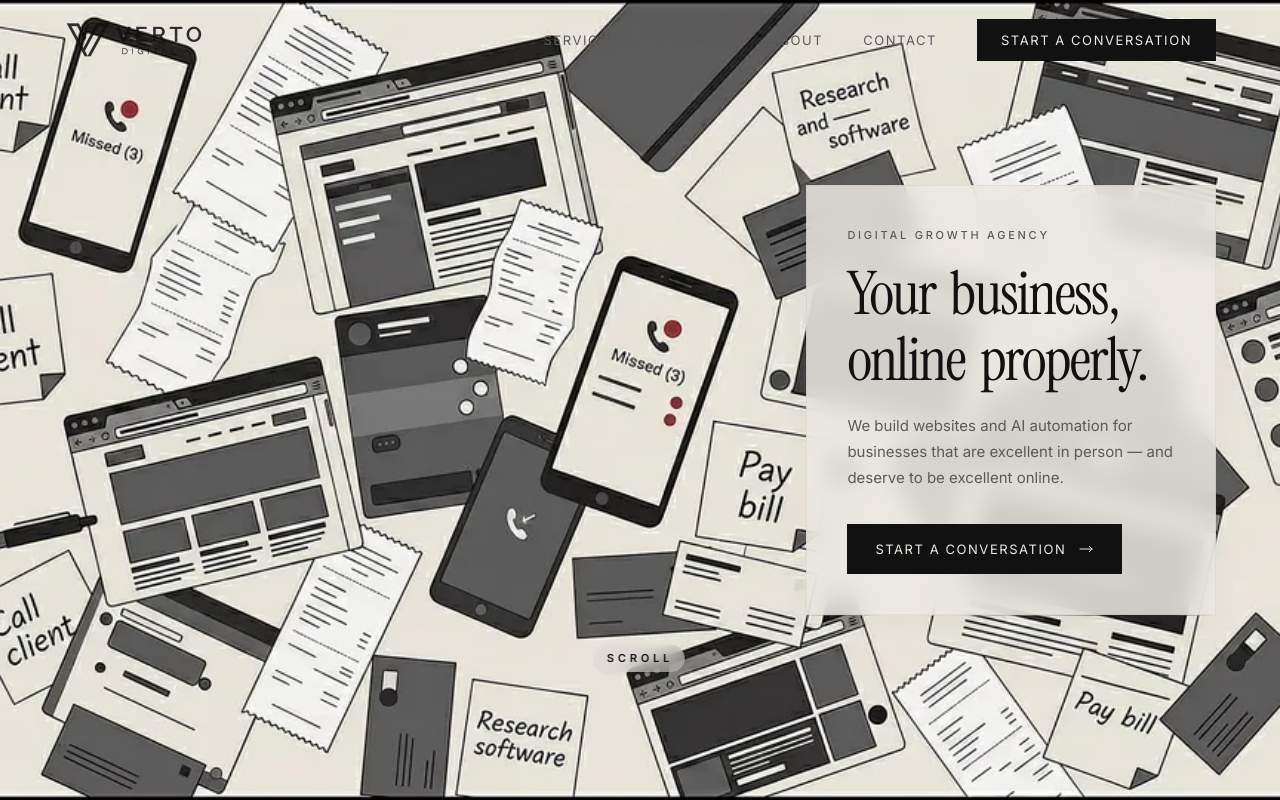
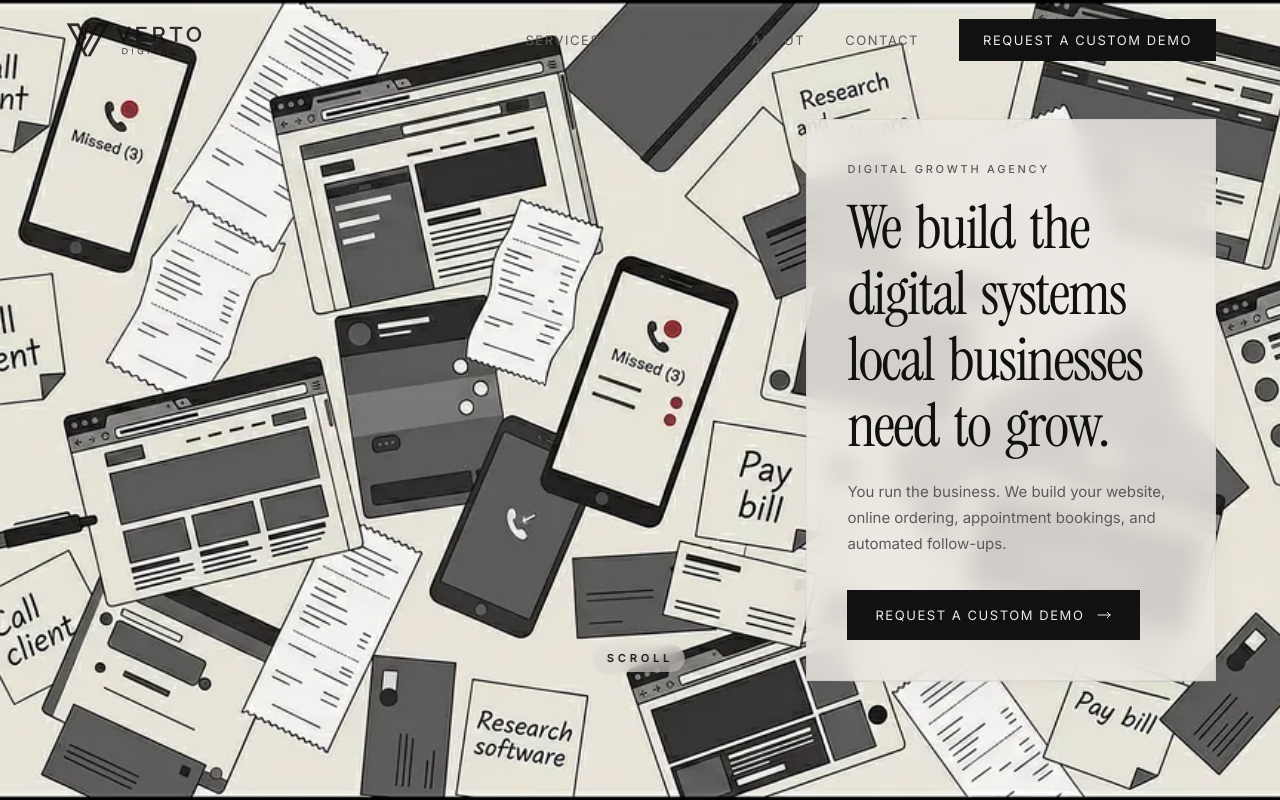
Before and after one commit to blackmangoo/verto-digital-site, a Next.js app: page / in a window 1280 px wide. Shown: the top 800 px of the page. Built offline with nearby package versions, Linux system fonts and the light colour scheme.

Commit message:
feat: align copy with outbound done-for-you sales model

```diff
--- a/src/components/Navbar.tsx
+++ b/src/components/Navbar.tsx
@@ -70,7 +70,7 @@ export default function Navbar() {
                 rel="noopener noreferrer"
                 className="text-[13px] tracking-[0.12em] uppercase bg-ink text-stone px-6 py-2.5 hover:bg-night-light transition-colors duration-300"
               >
-                Start a Conversation
+                Request a Custom Demo
               </a>
             </div>
 
@@ -129,7 +129,7 @@ export default function Navbar() {
                 onClick={() => handleNavClick("#contact")}
                 className="mt-4 text-[13px] tracking-[0.12em] uppercase bg-ink text-stone px-8 py-3"
               >
-                Start a Conversation
+                Request a Custom Demo
               </motion.button>
             </div>
           </motion.div>
--- a/src/components/sections/Contact.tsx
+++ b/src/components/sections/Contact.tsx
@@ -20,7 +20,7 @@ export default function Contact() {
           {/* Left: Headline */}
           <div>
             <h2 className="headline text-[clamp(36px,5vw,64px)] text-ink">
-              Ready to start?
+              Claim your free demo.
             </h2>
             <p className="mt-6 text-[15px] text-grey leading-[1.75] max-w-md">
               We&rsquo;ll audit your current setup and show you a demo &mdash;
--- a/src/components/sections/Hero.tsx
+++ b/src/components/sections/Hero.tsx
@@ -155,7 +155,7 @@ export default function Hero() {
     return () => ctx.revert();
   }, [isLoaded, renderFrame]);
 
-  const headingText = "Your business, online properly.";
+  const headingText = "We build the digital systems local businesses need to grow.";
   const words = headingText.split(" ");
 
   const handleCTA = () => {
@@ -222,15 +222,14 @@ export default function Hero() {
                   </h1>
 
                   <p className="mt-5 text-[15px] text-grey leading-[1.75]">
-                    We build websites and AI automation for businesses that
-                    are excellent in person — and deserve to be excellent online.
+                    You run the business. We build your website, online ordering, appointment bookings, and automated follow-ups.
                   </p>
 
                   <button
                     onClick={handleCTA}
                     className="group mt-8 inline-flex items-center gap-3 bg-ink text-stone px-7 py-3.5 text-[13px] tracking-[0.12em] uppercase hover:bg-night-light transition-colors duration-300"
                   >
-                    Start a Conversation
+                    Request a Custom Demo
                     <svg
                       className="w-4 h-4 group-hover:translate-x-1 transition-transform duration-300"
                       fill="none"
--- a/src/components/sections/Services.tsx
+++ b/src/components/sections/Services.tsx
@@ -6,9 +6,9 @@ import { gsap, ScrollTrigger } from "@/lib/gsapConfig";
 const services = [
   {
     number: "01",
-    title: "Website Development",
+    title: "High-Conversion Websites",
     description:
-      "Sites that load fast, read well, and make the phone ring. Built with care, not from a template.",
+      "Sites that load fast, read well, and make the phone ring. We build premium digital storefronts that turn casual visitors into paying customers.",
   },
   {
     number: "02",
@@ -24,9 +24,9 @@ const services = [
   },
   {
     number: "04",
-    title: "Business Automation & Reporting",
+    title: "Online Ordering & Booking",
     description:
-      "Less paperwork, more clarity. Dashboards that tell you what\u2019s working and what needs attention.",
+      "Custom apps and portals for restaurants, clinics, and salons. Ditch the 30% commission fees from delivery apps and own your customer data directly.",
   },
 ];
 
--- a/src/components/sections/WhyVerto.tsx
+++ b/src/components/sections/WhyVerto.tsx
@@ -5,15 +5,15 @@ import { useScrollReveal } from "@/lib/useScrollReveal";
 const differentiators = [
   {
     number: "01",
-    title: "Fewer clients, better work.",
+    title: "We do the heavy lifting.",
     description:
-      "We take on a limited number of projects at a time. Every business we work with gets our full attention, not a junior on autopilot.",
+      "No technical headaches. We don't just hand you software and walk away. We build it, launch it, and manage it so you can focus entirely on running your business.",
   },
   {
     number: "02",
-    title: "Direct access to the people building.",
+    title: "Ready-to-launch solutions.",
     description:
-      "No account managers, no ticket queues. You talk to the people writing the code and designing the systems.",
+      "We don't deal in endless meetings and 6-month timelines. We build working, premium systems fast, so you can start getting customers online this week.",
   },
   {
     number: "03",
@@ -43,7 +43,7 @@ export default function WhyVerto() {
             className="headline text-[clamp(28px,4vw,48px)] text-ink mb-20 lg:mb-28"
             data-reveal
           >
-            Small team. No excuses.
+            Your digital growth partners.
           </h2>
 
           <div className="space-y-20 lg:space-y-24">
```
